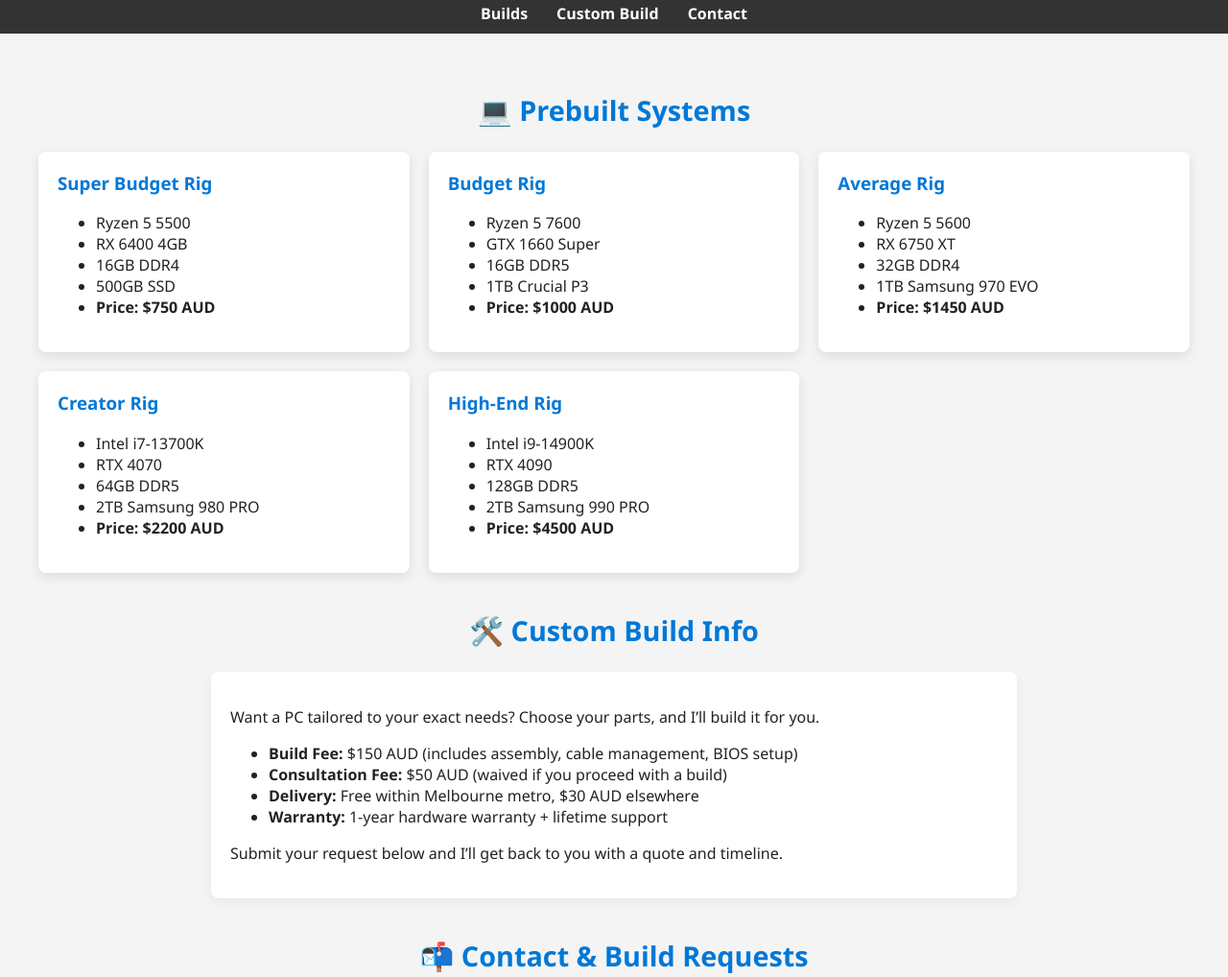
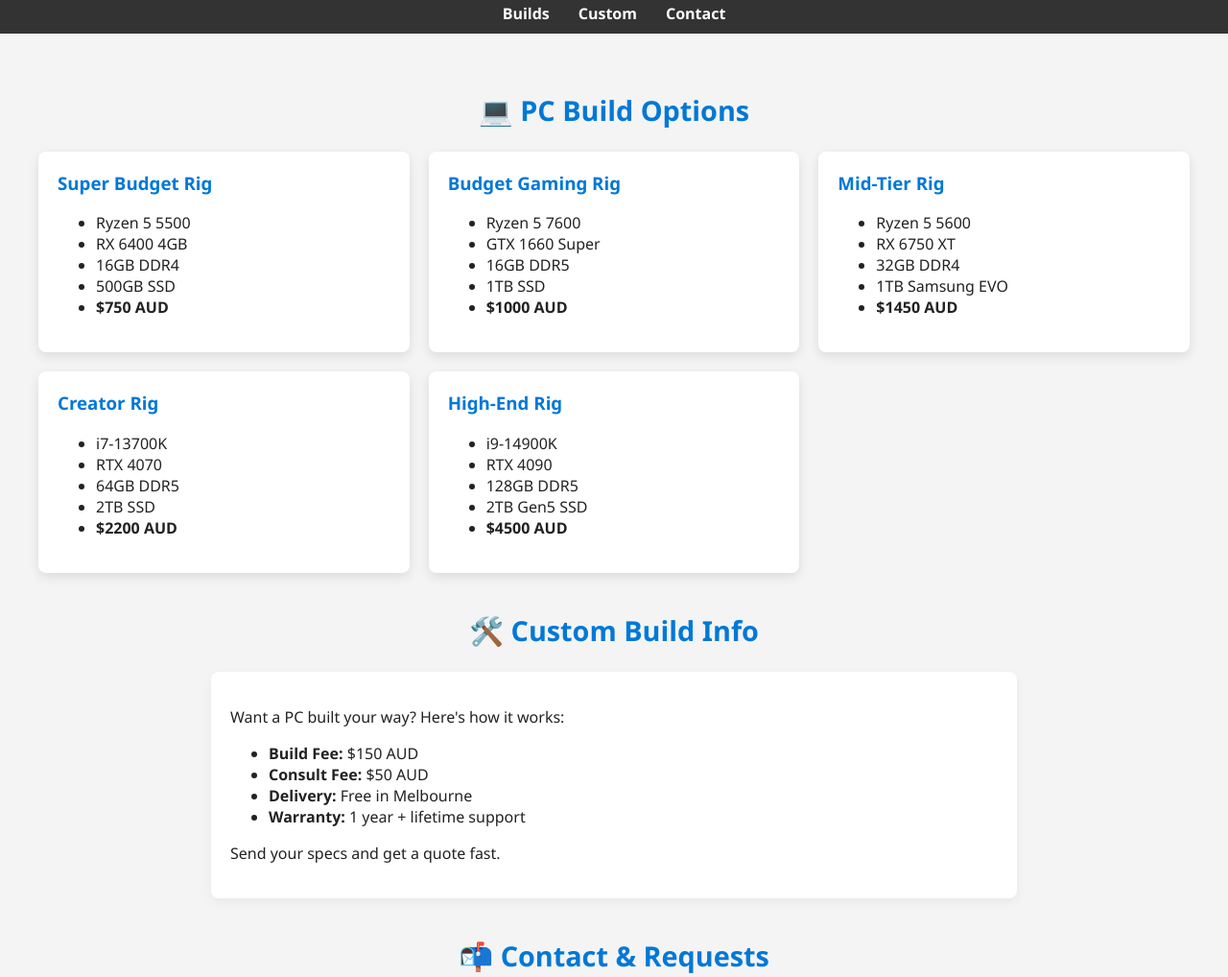
Before and after one commit to custompcsmel/custompcsmel.github.io, a plain HTML site: page index.html in a window 1280 px wide. Shown: the part 171-1189 px from the top of the page at 96% size. Drawn offline with Linux system fonts and the light colour scheme.

Commit message:
Update index.html

```diff
--- a/index.html
+++ b/index.html
@@ -103,13 +103,13 @@
   <nav>
     <ul>
       <li><a href="#builds">Builds</a></li>
-      <li><a href="#custom">Custom Build</a></li>
+      <li><a href="#custom">Custom</a></li>
       <li><a href="#contact">Contact</a></li>
     </ul>
   </nav>
 
   <div class="container">
-    <h2 class="section-title" id="builds">💻 Prebuilt Systems</h2>
+    <h2 class="section-title" id="builds">💻 PC Build Options</h2>
     <div class="builds">
       <div class="card">
         <h3>Super Budget Rig</h3>
@@ -118,64 +118,64 @@
           <li>RX 6400 4GB</li>
           <li>16GB DDR4</li>
           <li>500GB SSD</li>
-          <li><strong>Price: $750 AUD</strong></li>
+          <li><strong>$750 AUD</strong></li>
         </ul>
       </div>
       <div class="card">
-        <h3>Budget Rig</h3>
+        <h3>Budget Gaming Rig</h3>
         <ul>
           <li>Ryzen 5 7600</li>
           <li>GTX 1660 Super</li>
           <li>16GB DDR5</li>
-          <li>1TB Crucial P3</li>
-          <li><strong>Price: $1000 AUD</strong></li>
+          <li>1TB SSD</li>
+          <li><strong>$1000 AUD</strong></li>
         </ul>
       </div>
       <div class="card">
-        <h3>Average Rig</h3>
+        <h3>Mid-Tier Rig</h3>
         <ul>
           <li>Ryzen 5 5600</li>
           <li>RX 6750 XT</li>
           <li>32GB DDR4</li>
-          <li>1TB Samsung 970 EVO</li>
-          <li><strong>Price: $1450 AUD</strong></li>
+          <li>1TB Samsung EVO</li>
+          <li><strong>$1450 AUD</strong></li>
         </ul>
       </div>
       <div class="card">
         <h3>Creator Rig</h3>
         <ul>
-          <li>Intel i7-13700K</li>
+          <li>i7-13700K</li>
           <li>RTX 4070</li>
           <li>64GB DDR5</li>
-          <li>2TB Samsung 980 PRO</li>
-          <li><strong>Price: $2200 AUD</strong></li>
+          <li>2TB SSD</li>
+          <li><strong>$2200 AUD</strong></li>
         </ul>
       </div>
       <div class="card">
         <h3>High-End Rig</h3>
         <ul>
-          <li>Intel i9-14900K</li>
+          <li>i9-14900K</li>
           <li>RTX 4090</li>
           <li>128GB DDR5</li>
-          <li>2TB Samsung 990 PRO</li>
-          <li><strong>Price: $4500 AUD</strong></li>
+          <li>2TB Gen5 SSD</li>
+          <li><strong>$4500 AUD</strong></li>
         </ul>
       </div>
     </div>
 
     <h2 class="section-title" id="custom">🛠️ Custom Build Info</h2>
     <div class="info-box">
-      <p>Want a PC tailored to your exact needs? Choose your parts, and I’ll build it for you.</p>
+      <p>Want a PC built your way? Here's how it works:</p>
       <ul>
-        <li><strong>Build Fee:</strong> $150 AUD (includes assembly, cable management, BIOS setup)</li>
-        <li><strong>Consultation Fee:</strong> $50 AUD (waived if you proceed with a build)</li>
-        <li><strong>Delivery:</strong> Free within Melbourne metro, $30 AUD elsewhere</li>
-        <li><strong>Warranty:</strong> 1-year hardware warranty + lifetime support</li>
+        <li><strong>Build Fee:</strong> $150 AUD</li>
+        <li><strong>Consult Fee:</strong> $50 AUD</li>
+        <li><strong>Delivery:</strong> Free in Melbourne</li>
+        <li><strong>Warranty:</strong> 1 year + lifetime support</li>
       </ul>
-      <p>Submit your request below and I’ll get back to you with a quote and timeline.</p>
+      <p>Send your specs and get a quote fast.</p>
     </div>
 
-    <h2 class="section-title" id="contact">📬 Contact & Build Requests</h2>
+    <h2 class="section-title" id="contact">📬 Contact & Requests</h2>
     <form id="contact-form">
       <input type="text" name="user_name" placeholder="Your Name" required />
       <input type="email" name="user_email" placeholder="Your Email" required />
```
